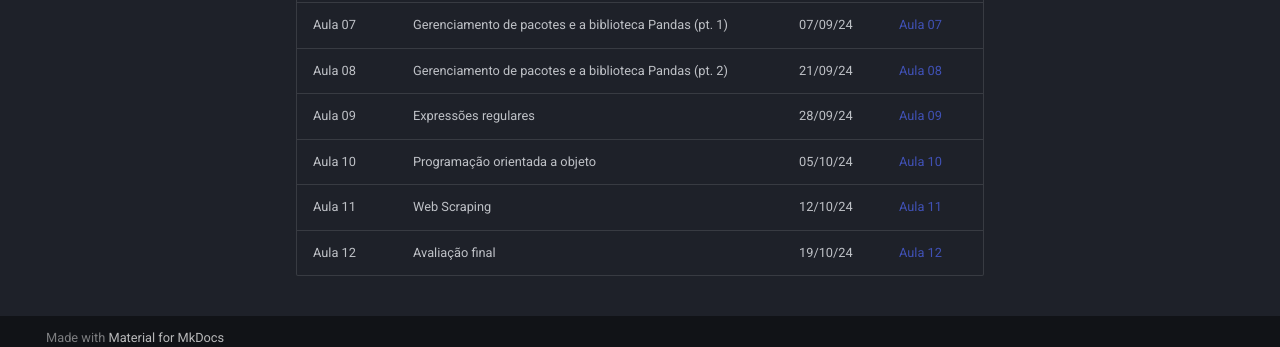
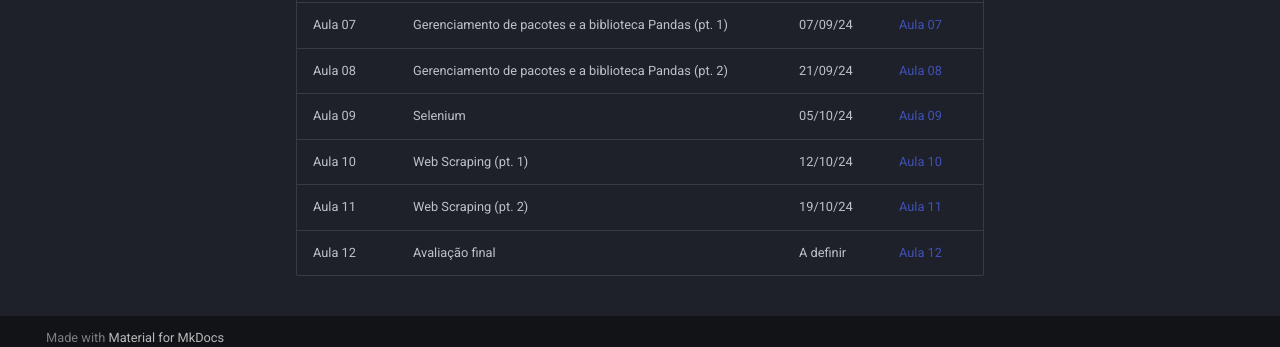
Before and after one commit to eversonott/fundamentos-algoritmos-web, an MkDocs documentation site: the page built from docs/aulas_sincronas.md, in a window 1280 px wide and 1234 px high. Shown: the part 874-1221 px from the top of the window. Built offline with MkDocs 1.6.1 and Material for MkDocs 9.7.7, drawn with Linux system fonts in a browser that asks for light colours.

Commit message:
Atualização do calendário/cronograma de aulas

```diff
--- a/docs/aulas_sincronas.md
+++ b/docs/aulas_sincronas.md
@@ -18,7 +18,7 @@ Nossos encontros acontecerão aos sábados com duração de 2h. Ou se iniciarão
 |Aula 06 |Entrada e Saída de arquivos (pt. 2)|31/08/24|[Aula 06](https://meet.jit.si/FUNDAMENTOSDEALGORITMOSEINICIA%C3%87%C3%83O%C3%80PROGRAMA%C3%87%C3%83OEMPYTHON-Aula06-An%C3%A1lisedealgoritmos){:target="_blank"}|
 |Aula 07 |Gerenciamento de pacotes e a biblioteca Pandas (pt. 1)|07/09/24|[Aula 07](https://meet.jit.si/FUNDAMENTOSDEALGORITMOSEINICIA%C3%87%C3%83O%C3%80PROGRAMA%C3%87%C3%83OEMPYTHON-Aula07-An%C3%A1lisedealgoritmos){:target="_blank"}|
 |Aula 08 |Gerenciamento de pacotes e a biblioteca Pandas (pt. 2)|21/09/24|[Aula 08](https://meet.jit.si/FUNDAMENTOSDEALGORITMOSEINICIA%C3%87%C3%83O%C3%80PROGRAMA%C3%87%C3%83OEMPYTHON-Aula08-An%C3%A1lisedealgoritmos){:target="_blank"}|
-|Aula 09 |Expressões regulares|28/09/24|[Aula 09](https://meet.jit.si/FUNDAMENTOSDEALGORITMOSEINICIA%C3%87%C3%83O%C3%80PROGRAMA%C3%87%C3%83OEMPYTHON-Aula09-An%C3%A1lisedealgoritmos){:target="_blank"}|
-|Aula 10 |Programação orientada a objeto|05/10/24|[Aula 10](https://meet.jit.si/FUNDAMENTOSDEALGORITMOSEINICIA%C3%87%C3%83O%C3%80PROGRAMA%C3%87%C3%83OEMPYTHON-Aula10-An%C3%A1lisedealgoritmos){:target="_blank"}|
-|Aula 11 |Web Scraping|12/10/24|[Aula 11](https://meet.jit.si/FUNDAMENTOSDEALGORITMOSEINICIA%C3%87%C3%83O%C3%80PROGRAMA%C3%87%C3%83OEMPYTHON-Aula11-An%C3%A1lisedealgoritmos){:target="_blank"}|
-|Aula 12 |Avaliação final|19/10/24|[Aula 12](https://meet.jit.si/FUNDAMENTOSDEALGORITMOSEINICIA%C3%87%C3%83O%C3%80PROGRAMA%C3%87%C3%83OEMPYTHON-Aula12-An%C3%A1lisedealgoritmos){:target="_blank"}|
+|Aula 09 |Selenium|05/10/24|[Aula 09](https://meet.jit.si/FUNDAMENTOSDEALGORITMOSEINICIA%C3%87%C3%83O%C3%80PROGRAMA%C3%87%C3%83OEMPYTHON-Aula09-An%C3%A1lisedealgoritmos){:target="_blank"}|
+|Aula 10 |Web Scraping (pt. 1)|12/10/24|[Aula 10](https://meet.jit.si/FUNDAMENTOSDEALGORITMOSEINICIA%C3%87%C3%83O%C3%80PROGRAMA%C3%87%C3%83OEMPYTHON-Aula10-An%C3%A1lisedealgoritmos){:target="_blank"}|
+|Aula 11 |Web Scraping (pt. 2)|19/10/24|[Aula 11](https://meet.jit.si/FUNDAMENTOSDEALGORITMOSEINICIA%C3%87%C3%83O%C3%80PROGRAMA%C3%87%C3%83OEMPYTHON-Aula11-An%C3%A1lisedealgoritmos){:target="_blank"}|
+|Aula 12 |Avaliação final|A definir|[Aula 12](https://meet.jit.si/FUNDAMENTOSDEALGORITMOSEINICIA%C3%87%C3%83O%C3%80PROGRAMA%C3%87%C3%83OEMPYTHON-Aula12-An%C3%A1lisedealgoritmos){:target="_blank"}|
```
